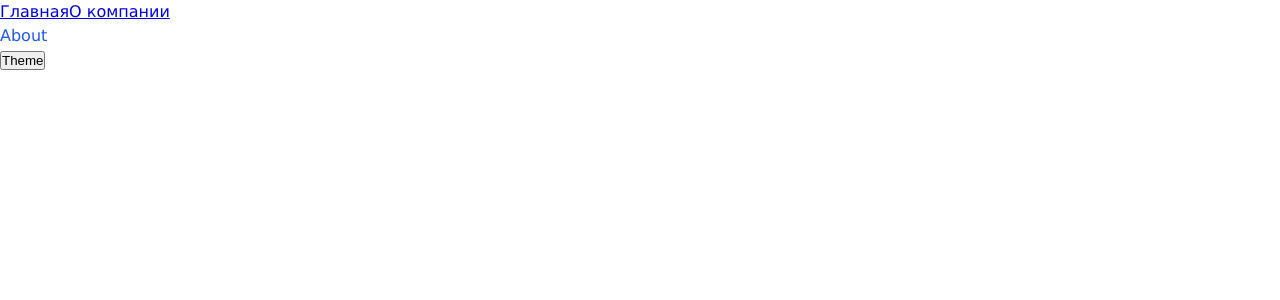
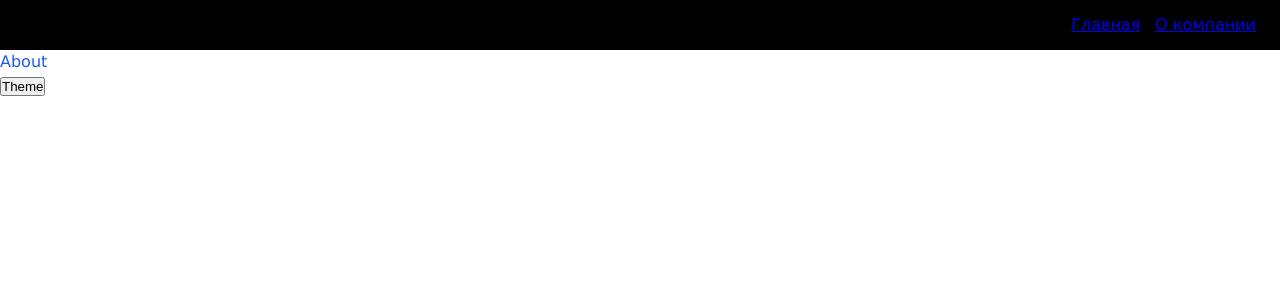
Before and after one commit to matroskin/production, a React app: page /about in a window 1280 px wide. Shown: the top 300 px of the page. Built offline with nearby package versions, Linux system fonts and the light colour scheme.

Commit message:
add navbar component

```diff
--- a/src/app/App.tsx
+++ b/src/app/App.tsx
@@ -1,5 +1,5 @@
-import { Link } from 'react-router-dom';
 import { classNames } from 'shared/lib/classNames/classNames';
+import { Navbar } from 'widgets/Navbar';
 import { AppRouter } from './providers/router';
 import { useTheme } from './providers/ThemeProvider';
 import './styles/index.scss';
@@ -9,8 +9,7 @@ const App = () => {
 
   return (
     <div className={classNames('app', {}, [theme])}>
-      <Link to={'/'}>Главная</Link>
-      <Link to={'/about'}>О компании</Link>
+      <Navbar />
       <AppRouter />
       <button onClick={toogleTheme}>Theme</button>
     </div>
--- a/src/app/styles/themes/dark.scss
+++ b/src/app/styles/themes/dark.scss
@@ -2,4 +2,6 @@
   --bg-color: #000000;
   --primary-color: #ffffff;
   --secondary-color: #a3a3a3;
+
+  --inverted-bg-color: #ffffff;
 }
--- a/src/app/styles/themes/light.scss
+++ b/src/app/styles/themes/light.scss
@@ -2,4 +2,6 @@
   --bg-color: #ffffff;
   --primary-color: #1f59f5;
   --secondary-color: #a3a3a3;
+
+  --inverted-bg-color: #000000;
 }
--- a/src/app/styles/variables/global.scss
+++ b/src/app/styles/variables/global.scss
@@ -8,4 +8,6 @@
   --font-size-l: 24px;
   --font-line-l: 32px;
   --font-l: var(--font-size-l) / var(--font-line-l) var(--font-family-main);
+
+  --navbar-height: 50px;
 }
--- a/src/shared/lib/classNames/classNames.ts
+++ b/src/shared/lib/classNames/classNames.ts
@@ -1,12 +1,12 @@
 type Mods = Record<string, boolean | string>;
 
-export function classNames(cls: string, mods: Mods, additional: string[]): string {
+export function classNames(cls: string, mods: Mods = {}, additional: string[] = []): string {
   return [
     cls,
     ...Object.entries(mods)
       .filter(([className, value]) => Boolean(value))
       .map(([className, value]) => className),
-    ...additional,
+    ...additional.filter(Boolean),
   ]
   .join(' ');
 };
--- /dev/null
+++ b/src/widgets/Navbar/index.ts
@@ -0,0 +1,3 @@
+import { Navbar } from './ui/Navbar';
+
+export { Navbar };
--- /dev/null
+++ b/src/widgets/Navbar/ui/Navbar.module.scss
@@ -0,0 +1,20 @@
+.navbar {
+  width: 100%;
+  height: var(--navbar-height);
+  background: var(--inverted-bg-color);
+  display: flex;
+  justify-content: center;
+  align-items: center;
+  padding: 0 24px;
+}
+.links {
+  margin-left: auto;
+
+  a {
+    margin-right: 15px;
+  }
+
+  a:last-child {
+    margin-right: 0;
+  }
+}
--- /dev/null
+++ b/src/widgets/Navbar/ui/Navbar.tsx
@@ -0,0 +1,18 @@
+import { Link } from 'react-router-dom';
+import { classNames } from 'shared/lib/classNames/classNames';
+import cls from './Navbar.module.scss';
+
+interface NavbarProps {
+  className?: string;
+};
+
+export const Navbar = ({className}: NavbarProps) => {
+  return (
+    <div className={classNames(cls.navbar, {}, [className])}>
+      <div className={cls.links}>
+        <Link to={'/'}>Главная</Link>
+        <Link to={'/about'}>О компании</Link>
+      </div>
+    </div>
+  );
+};
```
